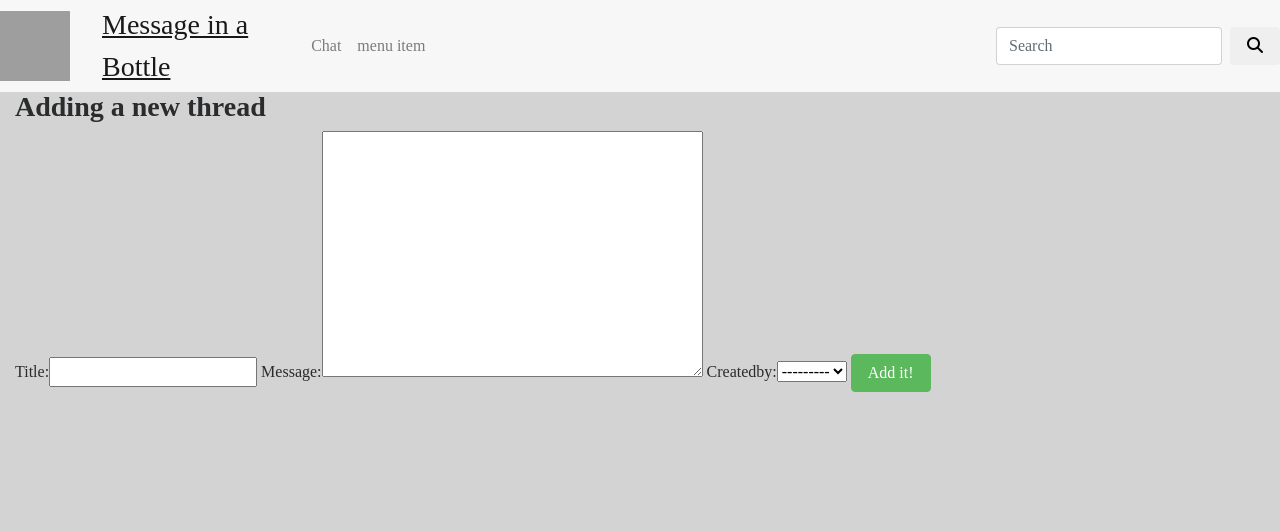
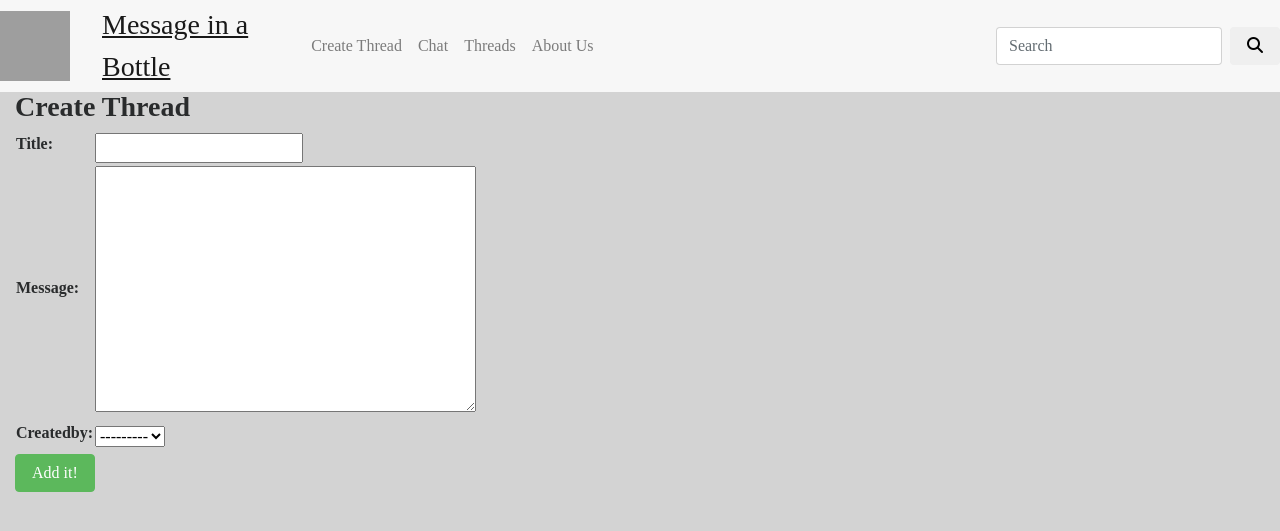
Before and after one commit to luigi311/message-bottle-py, a Django app: page /thread/add/ in a window 1280 px wide. Shown: the top 531 px of the page. Run offline with Django 3.2, Linux system fonts and the light colour scheme; some libraries are stand-ins or nearby versions; grey boxes are pictures that could not be loaded.

Commit message:
Add files via upload

```diff
--- a/message_board_app/templates/base.html
+++ b/message_board_app/templates/base.html
@@ -26,10 +26,16 @@
             <div class="collapse navbar-collapse" id="navbarSupportedContent">
             <ul class="navbar-nav mr-auto">
                 <li class="nav-item">
+                <a class="nav-link" href="/thread/add">Create Thread<span class="sr-only">(current)</span></a>
+                </li>
+                <li class="nav-item">
                 <a class="nav-link" href="/response/add">Chat<span class="sr-only">(current)</span></a>
                 </li>
                 <li class="nav-item">
-                <a class="nav-link" href="#">menu item <span class="sr-only">(current)</span></a>
+                <a class="nav-link" href="#">Threads<span class="sr-only">(current)</span></a>
+                </li>
+                <li class="nav-item">
+                <a class="nav-link" href="#">About Us<span class="sr-only">(current)</span></a>
                 </li>
             </ul>
             <form class="form-inline my-2 my-lg-0">
--- a/message_board_app/templates/home.html
+++ b/message_board_app/templates/home.html
@@ -7,6 +7,6 @@
 <div class="col-md-12">
 	<p></p>
 	<p></p>
-    <h2>Word.</h2>
+    <h2>HOME PAGE. *maybe add user profile here?</h2>
 </div>
 {% endblock content_row %}
--- a/message_board_app/templates/thread_create.html
+++ b/message_board_app/templates/thread_create.html
@@ -3,13 +3,13 @@
 {% extends "base.html" %}
 
 {% block header_row %}
-    <div class="col-md-12"><h3>Adding a new thread</h3></div>
+    <div class="col-md-12"><h3>Create Thread</div>
 {% endblock header_row %}
 
 {% block content_row %}
 <div class="col-md-12">
 	<form action="" method="post">{% csrf_token %}
-	    {{ form.as_table }}
+	    <table>{{ form.as_table }}</table>
 	    <input type="submit" class="btn btn-success" value="Add it!" />
 	</form>
 </div>
```
Also changed, not shown: 1 other file.
